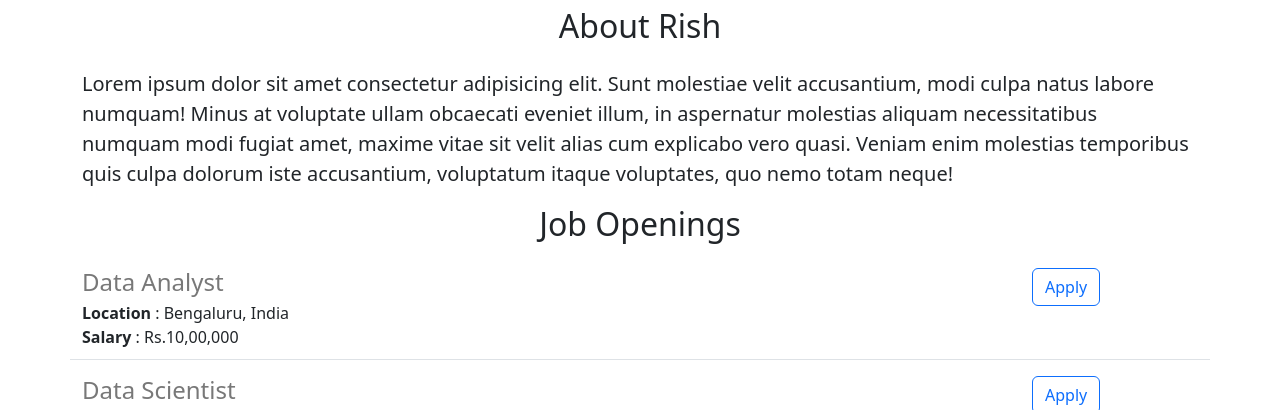
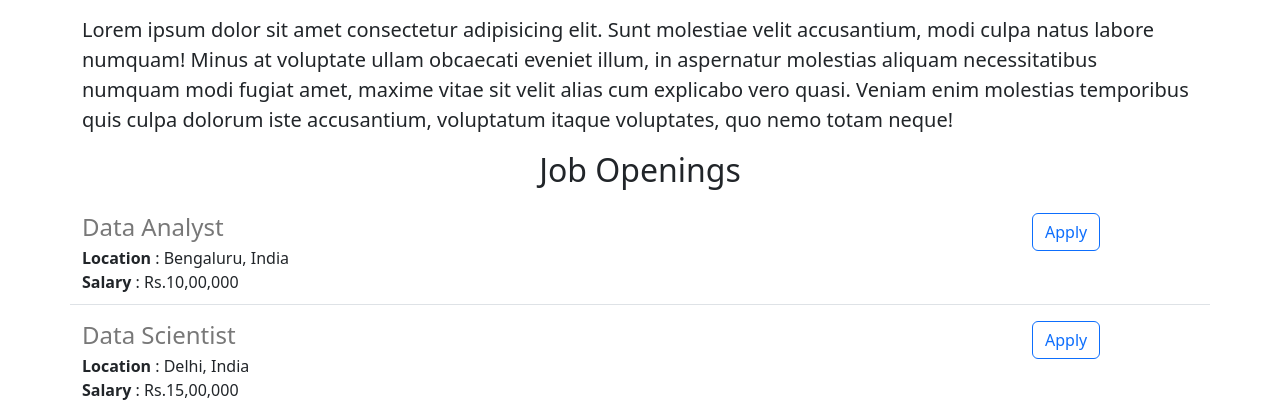
Before and after one commit to arishabh30/careers-website, a Flask app: page / in a window 1280 px wide. Shown: the part 497-907 px from the top of the page. Run offline with Flask 3, Linux system fonts and the light colour scheme.

Commit message:
minor change

```diff
--- a/templates/home.html
+++ b/templates/home.html
@@ -21,6 +21,7 @@
             width: 100%;
             height: 360px;
             object-fit: cover;
+            margin-bottom: 16px;
         }
 /*
         h2 {
@@ -48,11 +49,11 @@
 <body>
 
     {%include 'navbar.html'%}
+
+    <img id="banner" src="static/banner.jpg">
     <div class="container">
         <h1 class="text-center mt-2 mb-4"> {{company_name}} Careers</h1>
-        <img id="banner" src="static/banner.jpg">
 
-        <h2 class="text-center mt-2 mb-4">About Rish</h2>
         <p class = "lead">Lorem ipsum dolor sit amet consectetur adipisicing elit. Sunt molestiae velit accusantium, modi culpa natus
             labore numquam! Minus at voluptate ullam obcaecati eveniet illum, in aspernatur molestias aliquam
             necessitatibus
```
